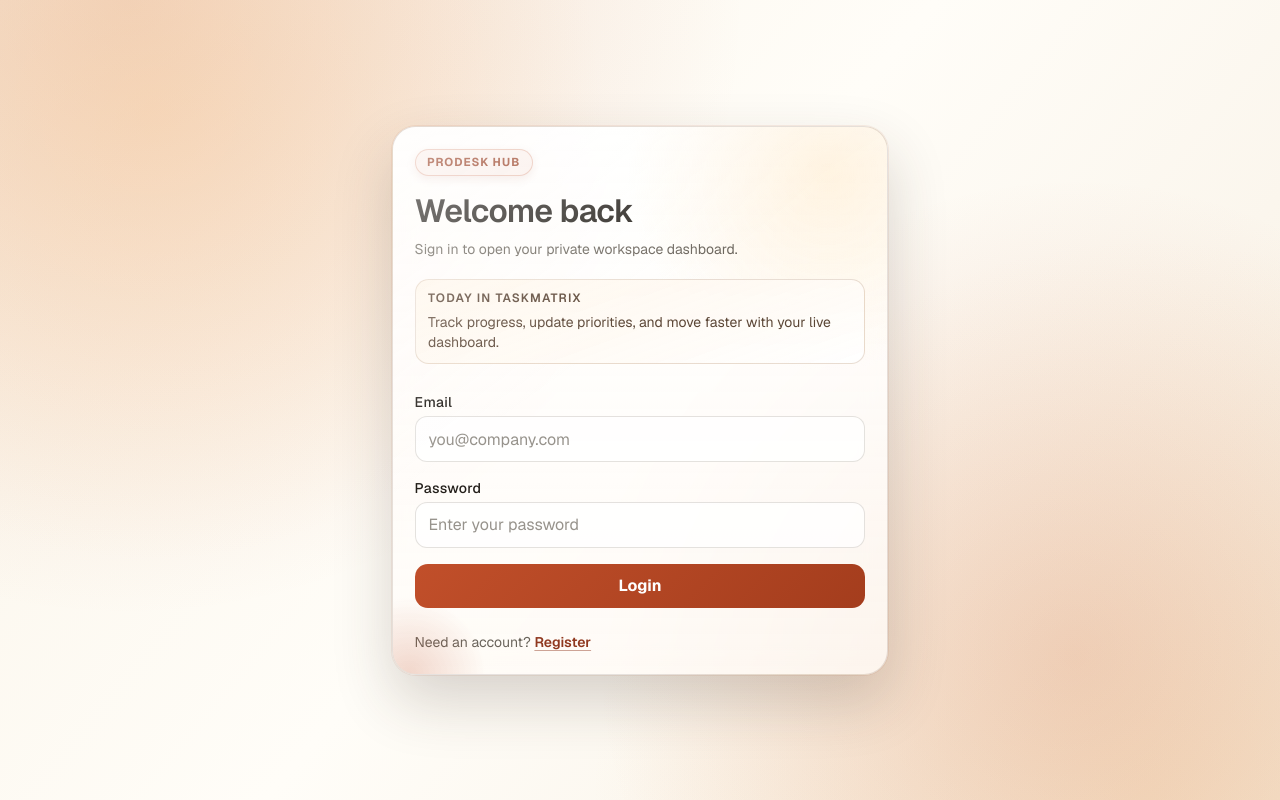
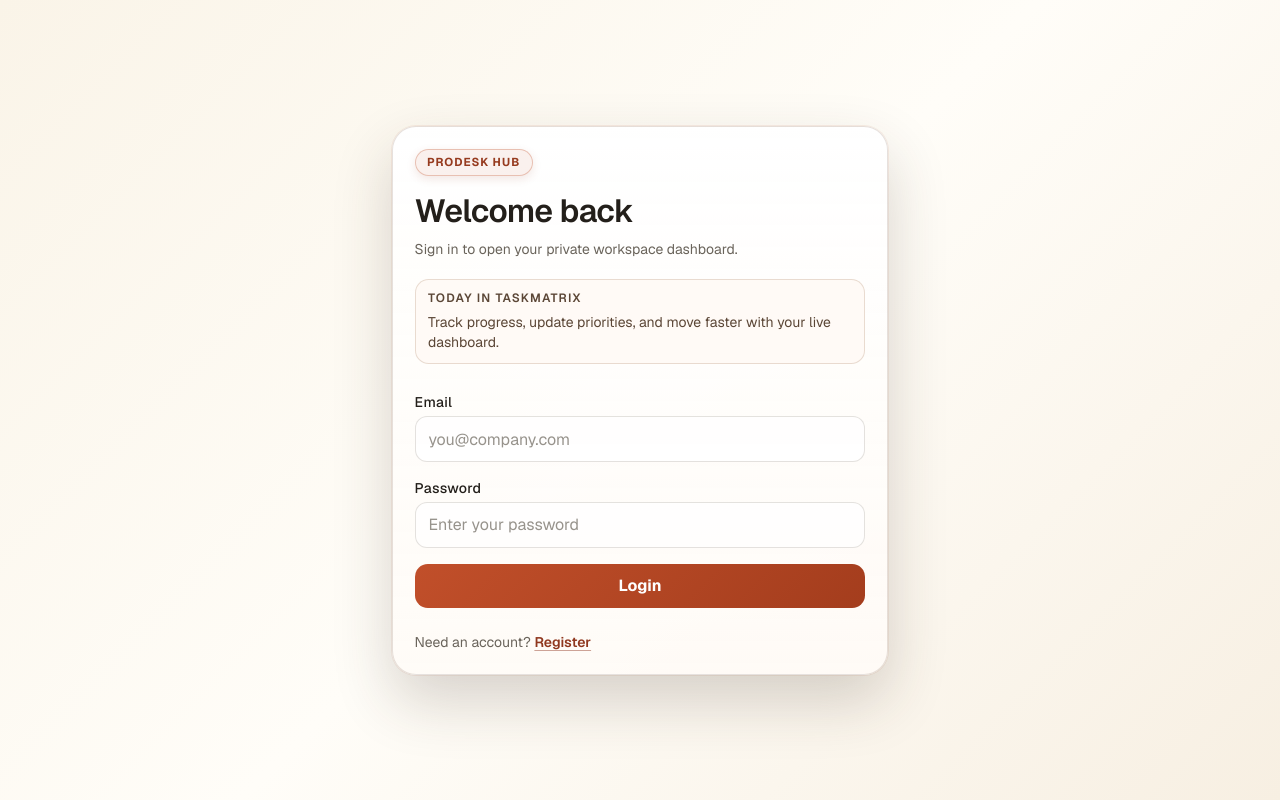
Before and after one commit to sakshi2927/prodesk-capstone-taskmatrix, a Next.js app: page /login in a window 1280 px wide. Built offline with nearby package versions, Linux system fonts and the light colour scheme; no server answers.

Commit message:
Performance optimization: Remove backdrop-filter, simplify gradients, eliminate pseudo-element decorations

```diff
--- a/app/globals.css
+++ b/app/globals.css
@@ -22,10 +22,7 @@
 }
 
 body {
-  background:
-    radial-gradient(circle at 10% 0%, rgba(193, 79, 42, 0.2), transparent 44%),
-    radial-gradient(circle at 90% 100%, rgba(247, 194, 119, 0.24), transparent 40%),
-    linear-gradient(130deg, #faf4e8 0%, #fffdf8 48%, #f7efe2 100%);
+  background: linear-gradient(135deg, #faf4e8 0%, #fffdf8 50%, #f7efe2 100%);
   color: var(--foreground);
   font-family: var(--font-geist-sans), "Segoe UI", sans-serif;
   line-height: 1.45;
@@ -62,23 +59,14 @@ html {
 }
 
 .auth-shell::before {
-  content: "";
-  position: absolute;
-  inset: 0;
-  pointer-events: none;
-  background:
-    radial-gradient(circle at 12% 14%, rgba(255, 198, 128, 0.28), transparent 34%),
-    radial-gradient(circle at 84% 82%, rgba(193, 79, 42, 0.19), transparent 38%);
+  display: none;
 }
 
 .auth-card {
   width: min(100%, 31rem);
   border-radius: 1.5rem;
   border: 1px solid color-mix(in oklab, var(--line) 88%, rgba(193, 79, 42, 0.24));
-  background:
-    radial-gradient(circle at 88% 8%, rgba(255, 232, 196, 0.52), transparent 30%),
-    linear-gradient(180deg, rgba(255, 255, 255, 0.9), rgba(255, 251, 247, 0.77));
-  backdrop-filter: blur(12px);
+  background: linear-gradient(180deg, rgba(255, 255, 255, 0.95), rgba(255, 251, 247, 0.85));
   box-shadow: 0 26px 60px rgba(73, 52, 35, 0.2);
   padding: 1.35rem;
   position: relative;
@@ -86,24 +74,11 @@ html {
 }
 
 .auth-card::before {
-  content: "";
-  position: absolute;
-  inset: -2px;
-  pointer-events: none;
-  border-radius: inherit;
-  background: linear-gradient(145deg, rgba(255, 255, 255, 0.62), transparent 42%);
-  opacity: 0.8;
+  display: none;
 }
 
 .auth-card::after {
-  content: "";
-  position: absolute;
-  inset: auto auto -5rem -4rem;
-  width: 10rem;
-  height: 10rem;
-  border-radius: 50%;
-  background: radial-gradient(circle, rgba(193, 79, 42, 0.22), transparent 68%);
-  pointer-events: none;
+  display: none;
 }
 
 .auth-card-login {
@@ -115,13 +90,13 @@ html {
 }
 
 .auth-card-register::after {
-  background: radial-gradient(circle, rgba(68, 147, 98, 0.22), transparent 68%);
+  display: none;
 }
 
 .auth-accent-strip {
   border-radius: 0.85rem;
   border: 1px solid rgba(154, 111, 72, 0.22);
-  background: linear-gradient(160deg, rgba(255, 246, 234, 0.94), rgba(255, 255, 255, 0.82));
+  background: rgba(255, 250, 245, 0.9);
   padding: 0.68rem 0.78rem;
   color: #5b4636;
 }
@@ -266,12 +241,11 @@ html {
 .mobile-menu-backdrop {
   position: fixed;
   inset: 0;
-  background: rgba(34, 25, 19, 0.34);
-  backdrop-filter: blur(4px);
+  background: rgba(34, 25, 19, 0.5);
 }
 
 .mobile-menu-panel {
-  background: linear-gradient(180deg, rgba(255, 255, 255, 0.98), rgba(255, 249, 242, 0.96));
+  background: rgba(255, 255, 255, 0.98);
   box-shadow: var(--shadow-strong);
 }
 
@@ -286,48 +260,30 @@ html {
 }
 
 .dashboard-shell::before {
-  content: "";
-  position: fixed;
-  inset: auto -8rem -8rem auto;
-  width: 18rem;
-  height: 18rem;
-  border-radius: 50%;
-  background: radial-gradient(circle, rgba(193, 79, 42, 0.15), transparent 68%);
-  pointer-events: none;
-  z-index: -1;
+  display: none;
 }
 
 .hero-band {
   position: relative;
-  background:
-    radial-gradient(circle at 15% 12%, rgba(255, 214, 163, 0.45), transparent 42%),
-    radial-gradient(circle at 90% 86%, rgba(193, 79, 42, 0.2), transparent 36%),
-    linear-gradient(140deg, rgba(255, 255, 255, 0.88), rgba(255, 247, 237, 0.72));
+  background: linear-gradient(140deg, rgba(255, 255, 255, 0.95), rgba(255, 247, 237, 0.85));
   box-shadow: 0 24px 56px rgba(75, 47, 29, 0.18);
 }
 
 .hero-glow {
-  position: absolute;
-  right: -3.5rem;
-  top: -3rem;
-  width: 12rem;
-  height: 12rem;
-  border-radius: 999px;
-  background: radial-gradient(circle, rgba(193, 79, 42, 0.32), transparent 66%);
-  pointer-events: none;
+  display: none;
 }
 
 .kpi-pill {
   border-radius: 999px;
   border: 1px solid rgba(145, 106, 72, 0.24);
-  background: linear-gradient(180deg, rgba(255, 255, 255, 0.88), rgba(255, 247, 237, 0.75));
+  background: rgba(255, 255, 255, 0.85);
   padding: 0.24rem 0.7rem;
 }
 
 .chart-panel {
   border-radius: 0.9rem;
   border: 1px solid rgba(145, 106, 72, 0.18);
-  background: linear-gradient(180deg, rgba(255, 255, 255, 0.68), rgba(255, 255, 255, 0.46));
+  background: rgba(255, 255, 255, 0.6);
   padding: 0.6rem;
   min-width: 0;
   min-height: 0;
@@ -364,7 +320,7 @@ html {
 
 .delete-btn {
   border-color: rgba(175, 72, 43, 0.32);
-  background: linear-gradient(180deg, rgba(255, 242, 238, 0.96), rgba(255, 233, 227, 0.88));
+  background: rgba(255, 240, 235, 0.9);
   color: #a3331c;
 }
 
@@ -384,7 +340,7 @@ html {
   position: sticky;
   top: 0;
   z-index: 1;
-  backdrop-filter: blur(8px);
+  background: rgba(255, 255, 255, 0.95);
 }
 
 .task-table .task-row td {
```
